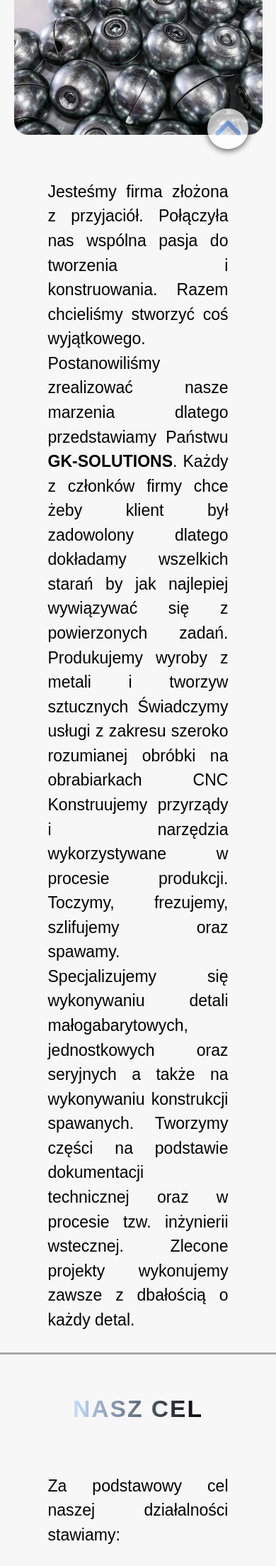
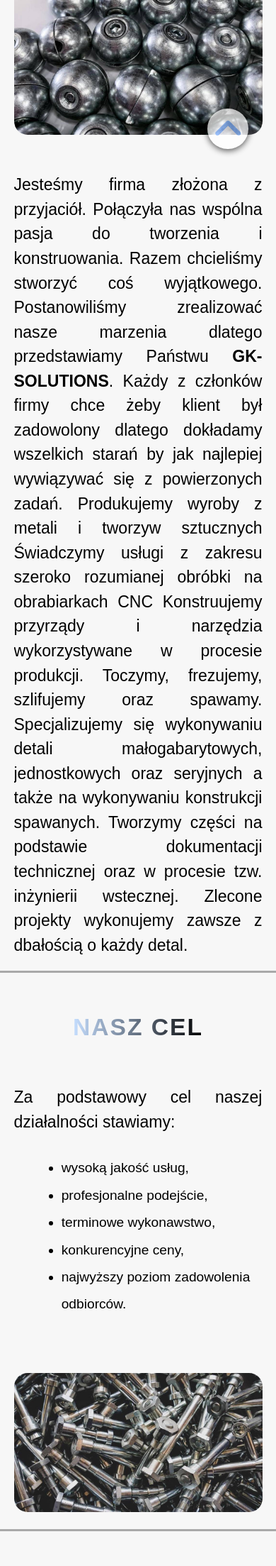
Before and after one commit to patryk-frejek/MET-PLAST, a PHP site: page /about.html in a window 390 px wide. Shown: the part 507-2714 px from the top of the page at 71% size. Run offline with PHP 8.4, Linux system fonts and the light colour scheme; some libraries are stand-ins or nearby versions.

```diff
--- a/css/style.css
+++ b/css/style.css
@@ -862,6 +862,9 @@
 	.section-about {
 		width: 100vw;
 	}
+	.paragraph {
+		padding: 0;
+	}
 }
 
 .section-features {
@@ -1328,6 +1331,11 @@ body {
 	height: 10rem;
 	overflow-y: hidden;
 }
+@media only screen and (max-width: 75em) {
+	.paragraph {
+		padding: 0;
+	}
+}
 
 .u-center-text {
 	text-align: center !important;
```
